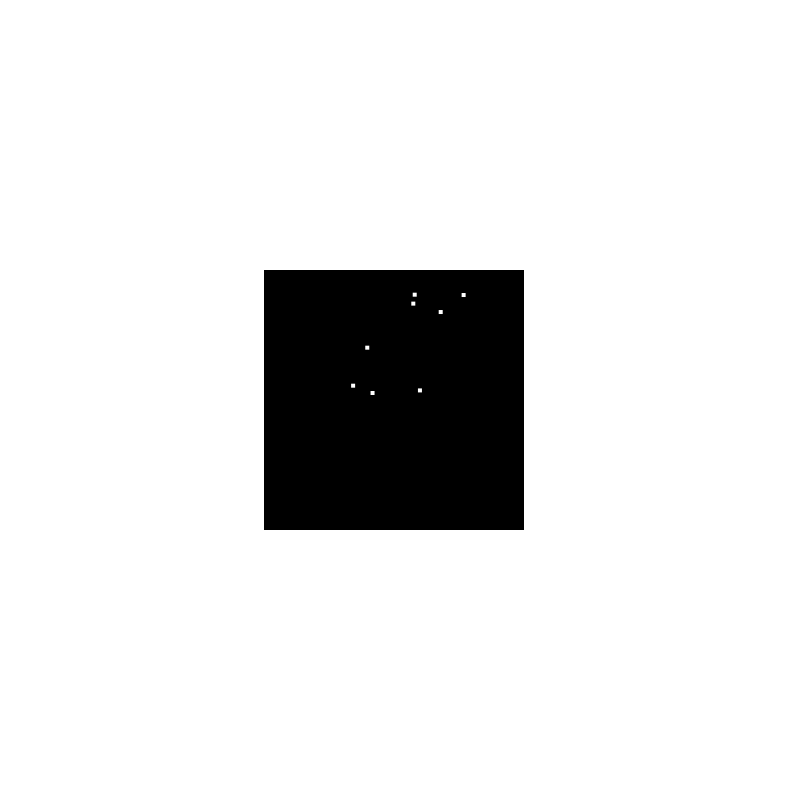
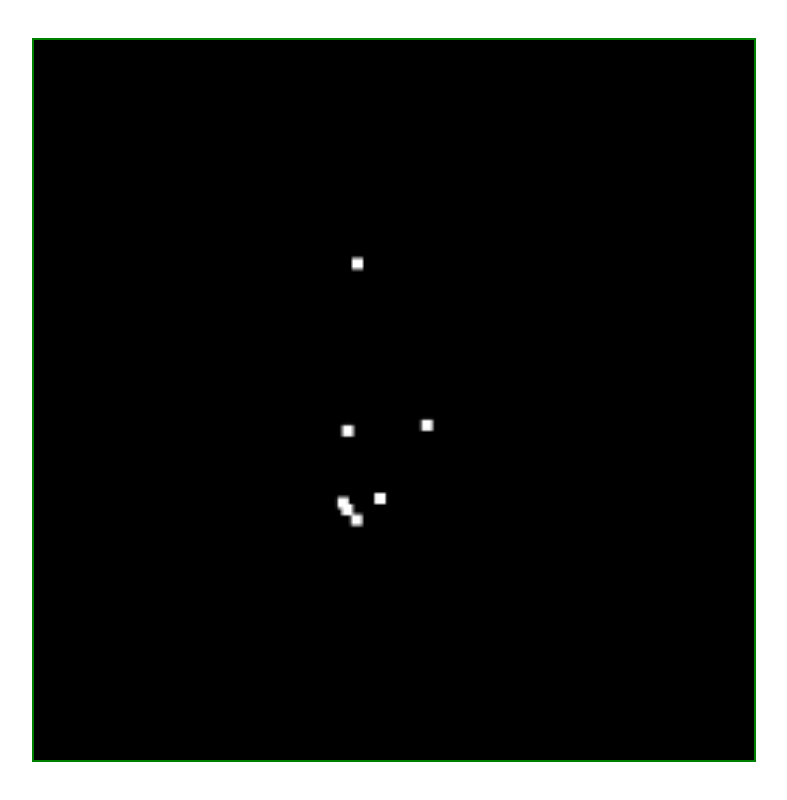
Before and after one commit to mateosss/canvoids, a website: page index.html in a window 1280 px wide. Shown: the whole page, without its empty margins (246-1033 px from the left). Drawn offline with Linux system fonts and the light colour scheme.

Commit message:
Improve canvas css

```diff
--- a/index.html
+++ b/index.html
@@ -8,11 +8,13 @@
 </head>
 <style>
   canvas {
-    border: 2px solid black;
+    border: 2px solid green;
     position: fixed;
     top: 50%;
     left: 50%;
     transform: translate(-50%, -50%);
+    width: 90vmin;
+    height: 90vmin;
   }
 </style>
 
--- a/main.js
+++ b/main.js
@@ -3,6 +3,10 @@
 //   - technical paper: http://www.red3d.com/cwr/papers/1987/boids.html
 //   - informal paper: http://www.red3d.com/cwr/nobump/nobump.html
 // - steering: http://www.red3d.com/cwr/steer/
+
+// TODO: Implement Rule 2
+// TODO: Show facing direction
+// TODO: Implement Rule 3
 
 // TODO: Remove this eslint switch
 // eslint-disable-next-line max-classes-per-file
@@ -79,14 +83,14 @@ class Boid {
     this.canvas = canvas
     this.boids = boids
     this.location = P(x, y)
-    this.velocity = P(1, 1)
+    this.velocity = P(0.1, 0.1)
   }
 
   update() {
     // Go towards center of mass
     const { boids } = this
     const locationMean = P(0, 0)
-    for (const boid of boids) if (boid !== this) locationMean.add(boid.location)
+    for (const boid of boids) locationMean.add(boid.location)
     locationMean.scale(1 / boids.length)
     const scaledLocMean = V.scale(V.sub(locationMean, this.location), 0.01)
     this.velocity.add(scaledLocMean)
```
